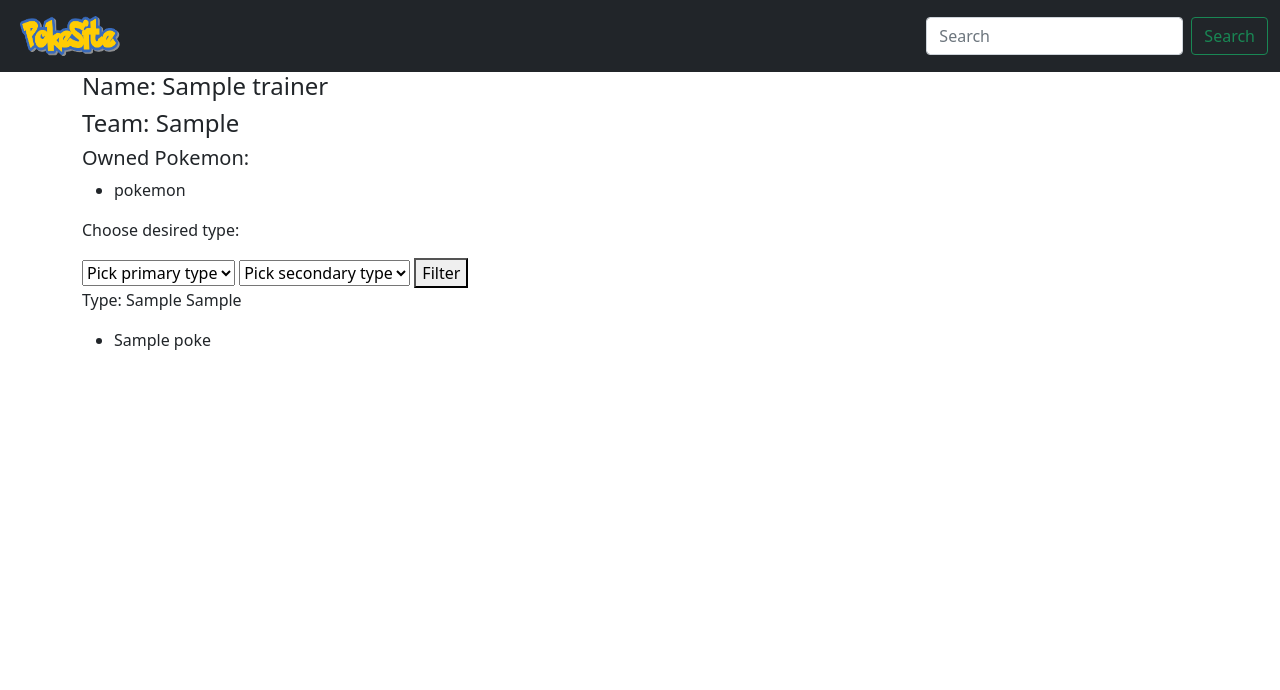
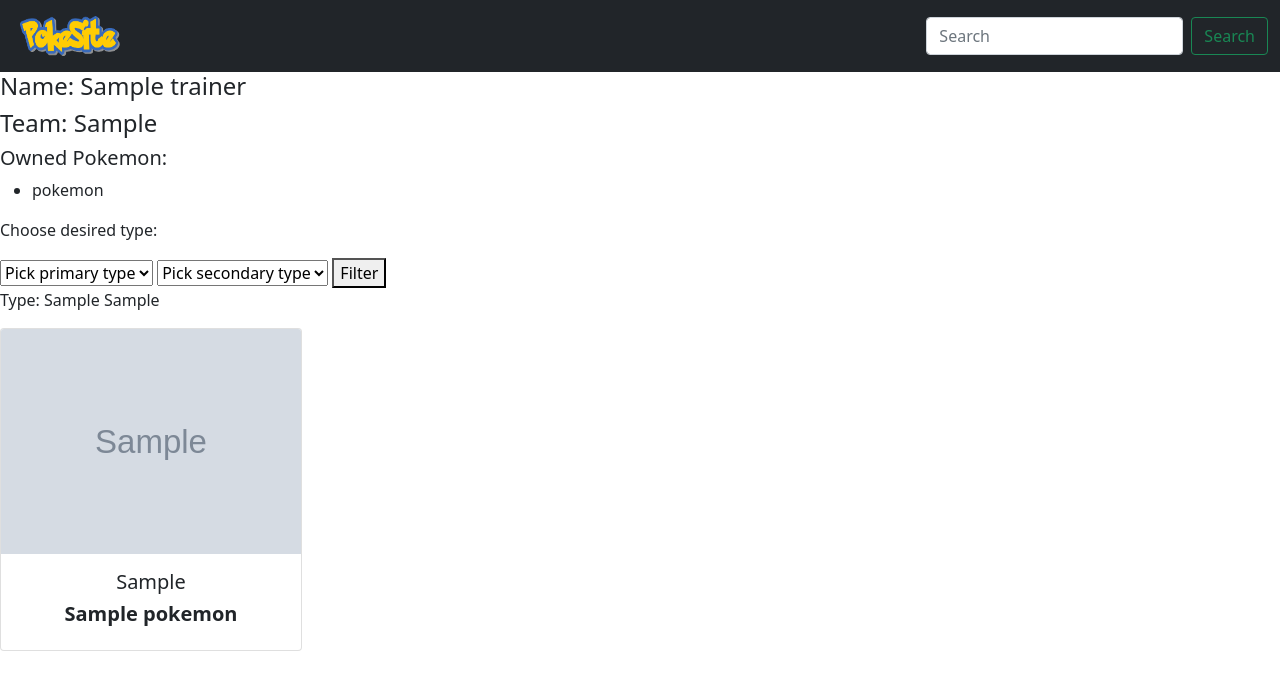
Before and after one commit to hokuspikus/pokebase, a Django app: template final_project/pokesite/templates/trainer_add.html in a window 1280 px wide. Shown: the top 690 px of the page. Run offline with Django 3.2, Linux system fonts and the light colour scheme; the template is opened without the code that fills it: most values are stand-ins (such as "Sample title", 1, 10 or a date in 2020); grey boxes marked "Sample" are stand-in pictures.

Commit message:
add media and static settings, add media to urlpatterns, add blank=True in models, change in trainer_add.html to cards view with images

```diff
--- a/final_project/final_project/urls.py
+++ b/final_project/final_project/urls.py
@@ -16,9 +16,14 @@ Including another URLconf
 from django.contrib import admin
 from django.urls import path
 from pokesite.views import BaseShowcase, TrainerAdd
+from django.conf import settings
+from django.conf.urls.static import static
 
 urlpatterns = [
     path('admin/', admin.site.urls),
     path('', BaseShowcase.as_view(), name="main_page"),
     path('trainer/<int:trainer_id>/', TrainerAdd.as_view(), name="main_page"),
 ]
+
+if settings.DEBUG:
+    urlpatterns += static(settings.MEDIA_URL, document_root=settings.MEDIA_ROOT)
--- a/final_project/pokesite/templates/trainer_add.html
+++ b/final_project/pokesite/templates/trainer_add.html
@@ -1,7 +1,7 @@
 {% extends "base.html" %}
 {% block title %}Profile - {{ trainer.name }}{% endblock %}
 {% block content %}
-    <div class="container-lg">
+    <div>
     <h4>Name: {{ trainer.name }}</h4>
     <h4>Team: {{ trainer.get_team_display }}</h4>
     <h5>Owned Pokemon:</h5>
@@ -31,16 +31,62 @@
         </form>
            <p>Type: {{ get_chosen_display }} {{ get_second_chosen_display }}</p>
     </div>
+        <!--SectionORI: Products v.3-->
+      <section class="text-center mb-4">
+
+        <!--Grid row-->
+        <div class="row wow fadeIn">
+          {% for pokemon in filtered %}
+
+          <!--Grid column-->
+          <div class="col-lg-3 col-md-6 mb-4">
+
+            <!--Card-->
+            <div class="card">
+
+              <!--Card image-->
+              <div class="view overlay">
+                {% if pokemon.image %}
+                <img src="{{ MEDIA_URL }}{{ pokemon.image.url }}"style='display:block; height: 100%; width: 100%' class="card-img-top" alt="">
+                {% endif %}
+                  <div class="mask rgba-white-slight"></div>
+              </div>
+              <!--Card image-->
+              <!--Card content-->
+              <div class="card-body text-center">
+                <!--Category & Title-->
+                  <h5><span class="badge-pill">{{ pokemon.get_type_display}}</span></h5>
+                    {% if pokemon.second_type %}
+                  <h5><span class="badge-pill">{{ pokemon.get_second_type_display}}</span></h5>
+                    {% endif %}
+                <h5>
+                  <strong>
+                    {{ pokemon }}
+                  </strong>
+                </h5>
+              </div>
+              <!--Card content-->
+            </div>
+            <!--Card-->
+          </div>
+          <!--Grid column-->
+
+          {% endfor %}
+        </div>
+
+      </section>
+    <!--
     <div class="container-xl">
         <section class="pokedex">
             <ul>
-            {% for poke in filtered %}
-                <li>
-                {{ poke }}
-                </li>
-            {% empty %}
-            {% endfor %}
+{#            {% for poke in filtered %}#}
+{#                <li>#}
+{#                {{ poke }}#}
+{#                </li>#}
+{#            {% empty %}#}
+{#            {% endfor %}#}
             </ul>
         </section>
     </div>
+    -->
 {% endblock %}
```
Also changed, not shown: final_project/final_project/settings.py (+8 -1 lines), final_project/pokesite/models.py (+9 -8 lines), final_project/static/pokesite/css/bootstrap.min.css (renamed from final_project/pokesite/static/pokesite/css/bootstrap.min.css), final_project/static/pokesite/img/favicon.ico (renamed from final_project/pokesite/static/pokesite/img/favicon.ico), final_project/static/pokesite/img/pokesite.png (renamed from final_project/pokesite/static/pokesite/img/pokesite.png), final_project/static/pokesite/js/bootstrap.min.js (renamed from final_project/pokesite/static/pokesite/js/bootstrap.min.js).
